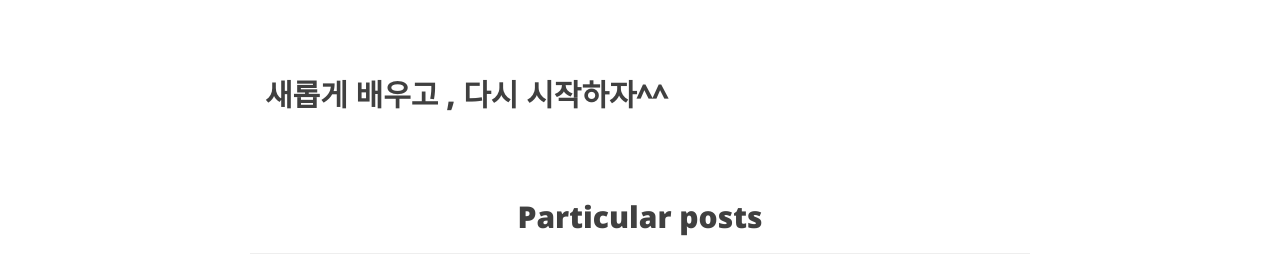
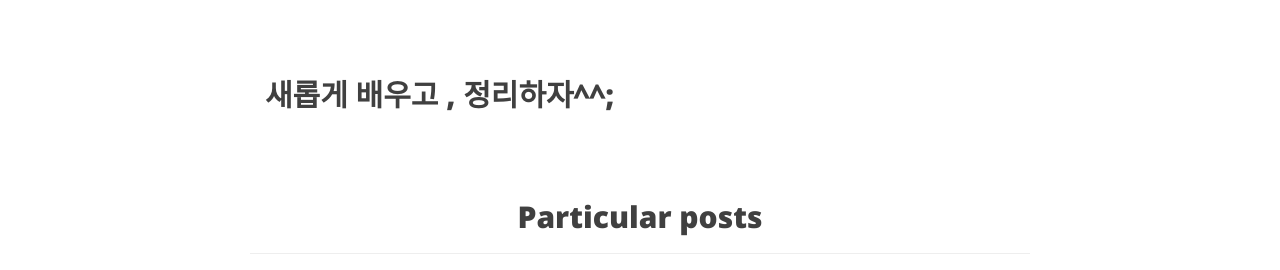
Before and after one commit to jjango/jjango.github.io, a Jekyll site: the page built from index.html, in a window 1280 px wide. Shown: the part 450-720 px from the top of the page. Built offline with Jekyll 4.4.1, drawn with Linux system fonts in a browser that asks for light colours; nearby versions of some CDN libraries.

Commit message:
update
update index file

```diff
--- a/index.html
+++ b/index.html
@@ -9,7 +9,7 @@ description: "내 멋대로 살자 , 그리고 멋지게"
 <section id="about">
 	<div>
 		<p>
-			<h2>새롭게 배우고 , 다시 시작하자^^</h2><br>
+			<h2>새롭게 배우고 , 정리하자^^;</h2><br>
 		</p>
 		</p>
 	</div>
```
